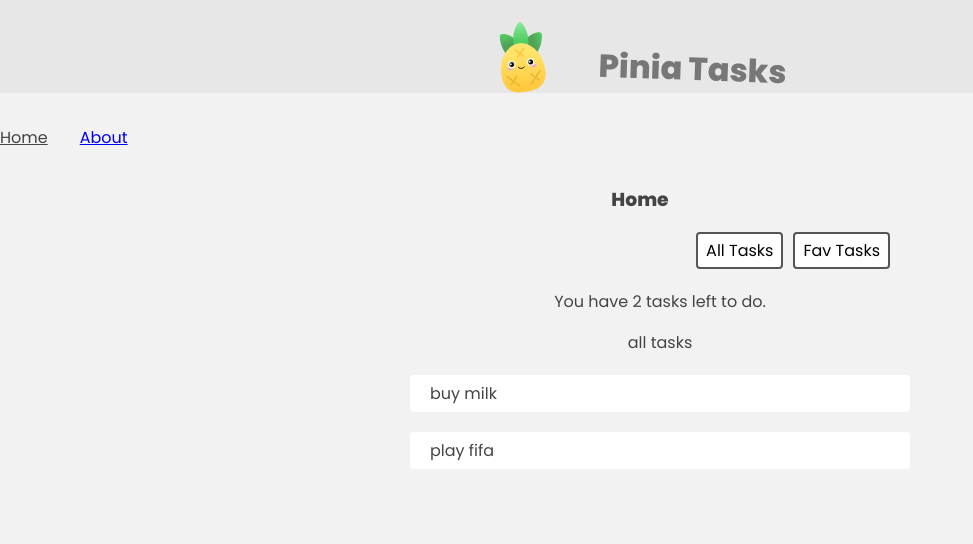
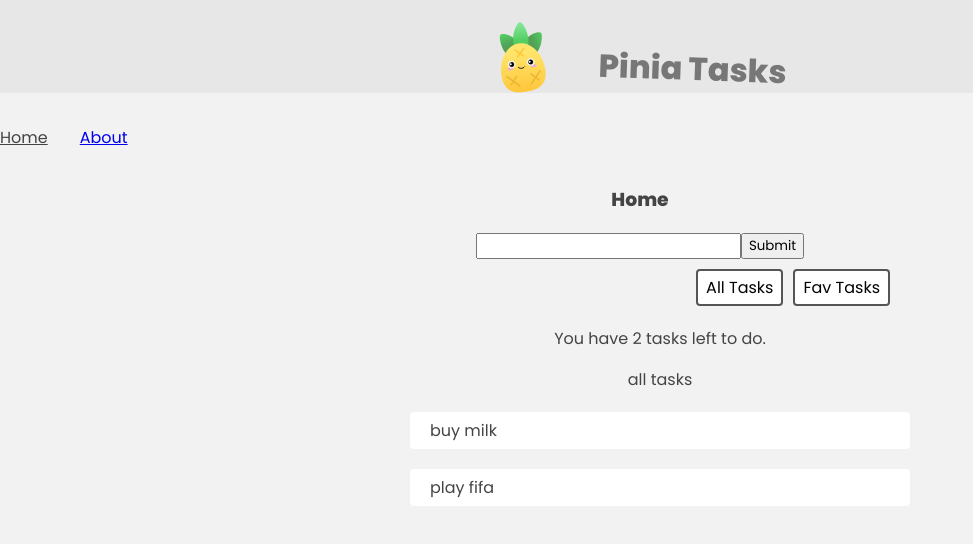
Before and after one commit to Raymondcoder27/Vue-3-JS-Task-Application-pinia-, a Vue app: page / in a window 1280 px wide. Shown: the top 544 px of the page, without its empty margins (0-973 px from the left). Built offline with nearby package versions, Linux system fonts and the light colour scheme.

Commit message:
fourth commit

```diff
--- /dev/null
+++ b/src/components/NewTask.vue
@@ -0,0 +1,34 @@
+<template>
+    <form @submit.prevent="handleSubmit">
+        <input type="text"
+        v-model="newTask">
+        <button type="submit">Submit</button>
+    </form>
+</template>
+
+<script setup>
+    import {ref} from 'vue'
+    import { useTaskStore } from '@/stores/taskStore';
+    const taskStore = useTaskStore()
+
+    const newTask = ref('')
+
+    const handleSubmit = () => {
+        if (newTask.value.lenght > 0) {
+            taskStore.addTask({
+        title: newTask.value,
+        isFav: false,
+        id: generatedId()
+            })
+            newTask.value = ''
+        }
+    }
+
+    const  generatedId = () =>{
+      return Math.floor(Math.random() * 1000)
+    }
+</script>
+
+<style scoped>
+
+</style>
--- a/src/stores/taskStore.js
+++ b/src/stores/taskStore.js
@@ -22,5 +22,10 @@
         return state.tasks.length
       })
     }
+  },
+  actions: {
+    addTask(task) {
+    this.tasks.push(task)
+    }
   }
 })
--- a/src/views/HomeView.vue
+++ b/src/views/HomeView.vue
@@ -5,6 +5,10 @@
     <!-- <h4>The count is {{ storeCounter.oddOrEven }}</h4> -->
     <!-- <input type="number"  -->
     <!-- v-model="storeCounter.count"> -->
+
+    <div class="new-task">
+      <NewTask />
+    </div>
 
     <nav class="filter">
       <button @click="filter = 'all'">All Tasks</button>
@@ -40,7 +44,8 @@
 
 <script setup>
   //  import Counter from '@/components/Counter.vue';
-    import TaskDetails from '@/components/TaskDetails.vue';
+    import NewTask from '@/components/NewTask.vue';
+import TaskDetails from '@/components/TaskDetails.vue';
 import { useTaskStore } from '@/stores/taskStore';
 import {ref} from 'vue'
 
```
